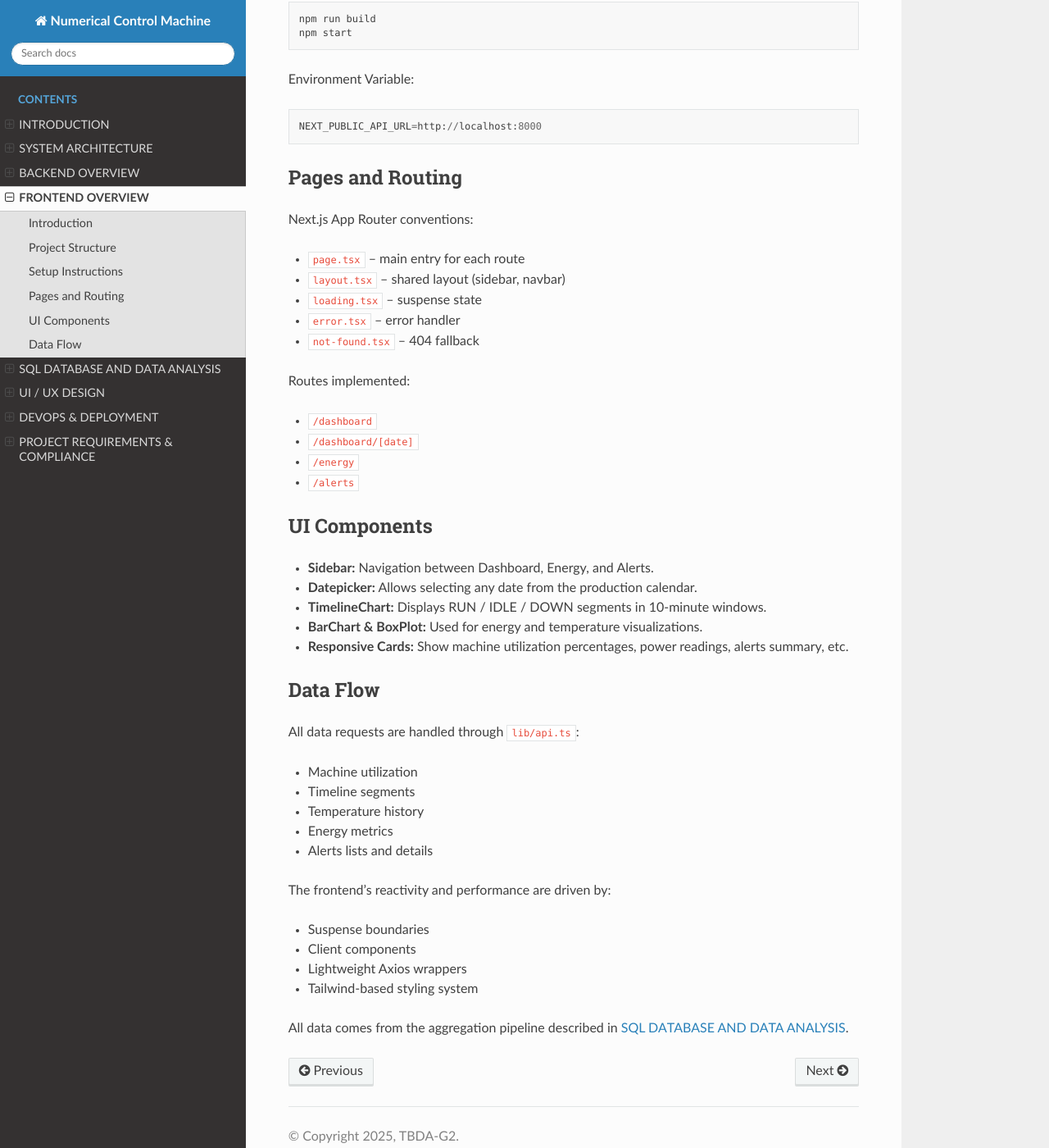
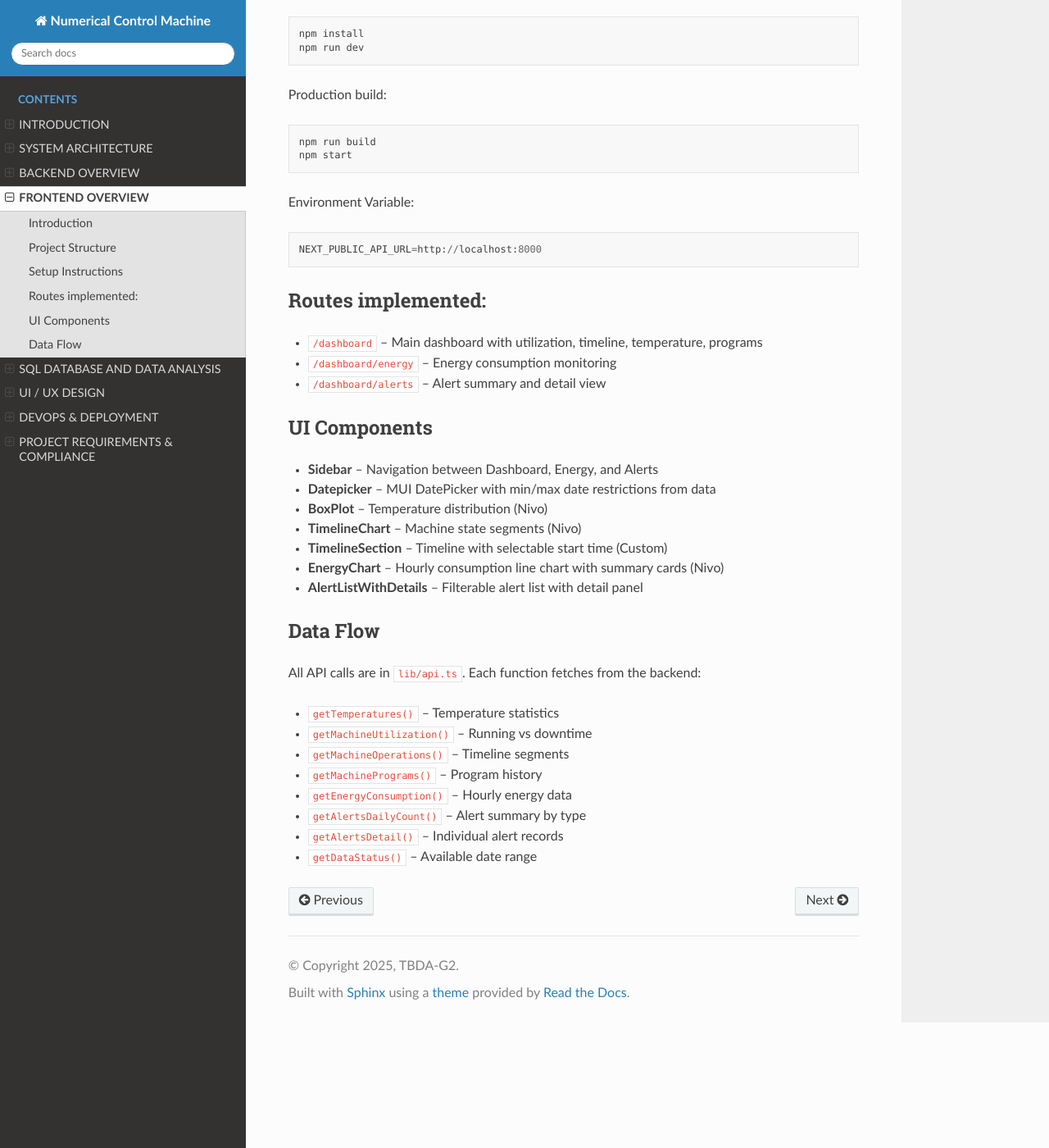
Before and after one commit to TBDA-Classes/2025G2, a Sphinx documentation site: the page built from docs/sphinx_documentation/source/frontend.rst, in a window 1280 px wide and 1400 px high, scrolled down 1038 px. Shown: the whole window at 82% size. Built offline with Sphinx 7.4.7 and the Read the Docs theme 3.1.0, drawn with Linux system fonts in a browser that asks for light colours; some of the changed text lies outside the part shown.

Commit message:
updated documentation

```diff
--- a/docs/sphinx_documentation/source/frontend.rst
+++ b/docs/sphinx_documentation/source/frontend.rst
@@ -3,41 +3,51 @@
 
 Introduction
 ------------
-The frontend is built with Next.js, React, TypeScript, and
-Tailwind CSS. It provides a modern, responsive, and performant UI that interacts
-with the backend API through Axios.
 
-The design follows the UI/UX prototype created in Figma, resulting in a clear,
-user-friendly monitoring interface.
+
+
+* Next.js App Router with server and client components
+* Nivo charts for data visualization (BoxPlot, Line)
+* MUI DatePicker for date selection
+* Tailwind CSS for styling
+
+It provides a modern, responsive UI that interacts
+with the backend API via fetch functions in ``lib/api.ts``.
 
 
 Project Structure
 -----------------
 ::
 
-   frontend/
-   ├── public/
-   ├── src/
-   │   ├── app/
-   │   │   ├── layout.tsx
-   │   │   ├── page.tsx
-   │   │   └── dashboard/
-   │   │       ├── [date]/page.tsx
-   │   │       ├── alerts/page.tsx
-   │   │       ├── calendar/page.tsx
-   │   │       └── energy/page.tsx
-   │   ├── components/
-   │   │   ├── BarChart.tsx
-   │   │   ├── BoxPlot.tsx
-   │   │   ├── TimelineChart.tsx
-   │   │   ├── Datepicker.tsx
-   │   │   └── Sidebar.tsx
-   │   ├── lib/api.ts
-   │   └── types/
-   │       ├── DateState.ts
-   │       ├── Temperature.ts
-   │       └──
-   └── README.md
+   frontend/src/
+   ├── app/
+   │   ├── layout.tsx
+   │   ├── page.tsx
+   │   ├── globals.css
+   │   ├── dashboard/
+   │   │   ├── layout.tsx                 # Dashboard layout (sidebar)
+   │   │   ├── page.tsx                   # Main dashboard
+   │   │   ├── alerts/page.tsx            # Alerts page
+   │   │   └── energy/page.tsx            # Energy monitoring page
+   │   └── components/
+   │       ├── Sidebar.tsx                # Navigation sidebar
+   │       ├── Datepicker.tsx             # MUI date picker
+   │       ├── BoxPlot.tsx                # Temperature box plot (Nivo)
+   │       ├── TimelineChart.tsx          # Machine state timeline
+   │       ├── TimelineSection.tsx        # Timeline with time selector
+   │       ├── EnergyChart.tsx            # Energy consumption chart (Nivo)
+   │       └── AlertListWithDetails.tsx   # Interactive alert list
+   ├── lib/
+   │   └── api.ts                         # API functions (fetch wrapper)
+   └── types/                             # TypeScript interfaces
+       ├── Temperature.ts
+       ├── Utilization.ts
+       ├── MachineProgram.ts
+       ├── MachineOperation.ts
+       ├── AlertsDailyCount.ts
+       ├── AlertsDetail.ts
+       ├── EnergyConsumption.ts
+       └── DataStatus.ts
 
 
 Setup Instructions
@@ -61,57 +71,35 @@
    NEXT_PUBLIC_API_URL=http://localhost:8000
 
 
-Pages and Routing
------------------
-Next.js App Router conventions:
-
-* ``page.tsx`` – main entry for each route
-* ``layout.tsx`` – shared layout (sidebar, navbar)
-* ``loading.tsx`` – suspense state
-* ``error.tsx`` – error handler
-* ``not-found.tsx`` – 404 fallback
 
 Routes implemented:
+-----------------
 
-* ``/dashboard``
-* ``/dashboard/[date]``
-* ``/energy``
-* ``/alerts``
+* ``/dashboard`` – Main dashboard with utilization, timeline, temperature, programs
+* ``/dashboard/energy`` – Energy consumption monitoring
+* ``/dashboard/alerts`` – Alert summary and detail view
 
 
 UI Components
 -------------
-* **Sidebar:**
-  Navigation between Dashboard, Energy, and Alerts.
-
-* **Datepicker:**
-  Allows selecting any date from the production calendar.
-
-* **TimelineChart:**
-  Displays RUN / IDLE / DOWN segments in 10-minute windows.
-
-* **BarChart & BoxPlot:**
-  Used for energy and temperature visualizations.
-
-* **Responsive Cards:**
-  Show machine utilization percentages, power readings, alerts summary, etc.
+* **Sidebar** – Navigation between Dashboard, Energy, and Alerts
+* **Datepicker** – MUI DatePicker with min/max date restrictions from data
+* **BoxPlot** – Temperature distribution (Nivo)
+* **TimelineChart** – Machine state segments (Nivo)
+* **TimelineSection** – Timeline with selectable start time (Custom)
+* **EnergyChart** – Hourly consumption line chart with summary cards (Nivo)
+* **AlertListWithDetails** – Filterable alert list with detail panel
 
 
 Data Flow
 ---------
-All data requests are handled through ``lib/api.ts``:
+All API calls are in ``lib/api.ts``. Each function fetches from the backend:
 
-* Machine utilization
-* Timeline segments
-* Temperature history
-* Energy metrics
-* Alerts lists and details
-
-The frontend’s reactivity and performance are driven by:
-
-* Suspense boundaries
-* Client components
-* Lightweight Axios wrappers
-* Tailwind-based styling system
-
-All data comes from the aggregation pipeline described in :doc:`db_sql`.
+* ``getTemperatures()`` – Temperature statistics
+* ``getMachineUtilization()`` – Running vs downtime
+* ``getMachineOperations()`` – Timeline segments
+* ``getMachinePrograms()`` – Program history
+* ``getEnergyConsumption()`` – Hourly energy data
+* ``getAlertsDailyCount()`` – Alert summary by type
+* ``getAlertsDetail()`` – Individual alert records
+* ``getDataStatus()`` – Available date range
```
Also changed, not shown: docs/sphinx_documentation/source/architecture.rst (+38 -52 lines), docs/sphinx_documentation/source/backend.rst (+26 -81 lines), docs/sphinx_documentation/source/db_sql.rst (+31 -19 lines).
